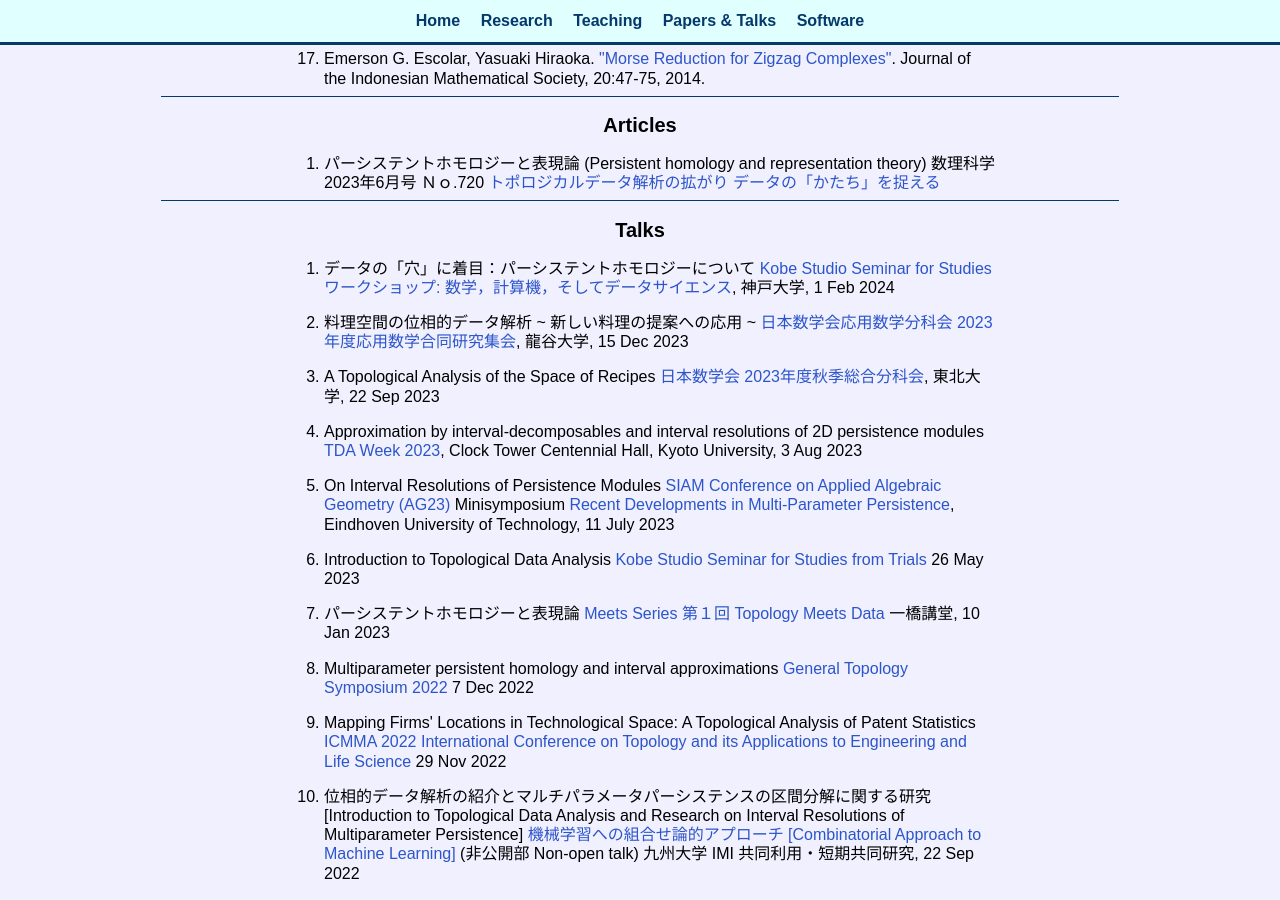
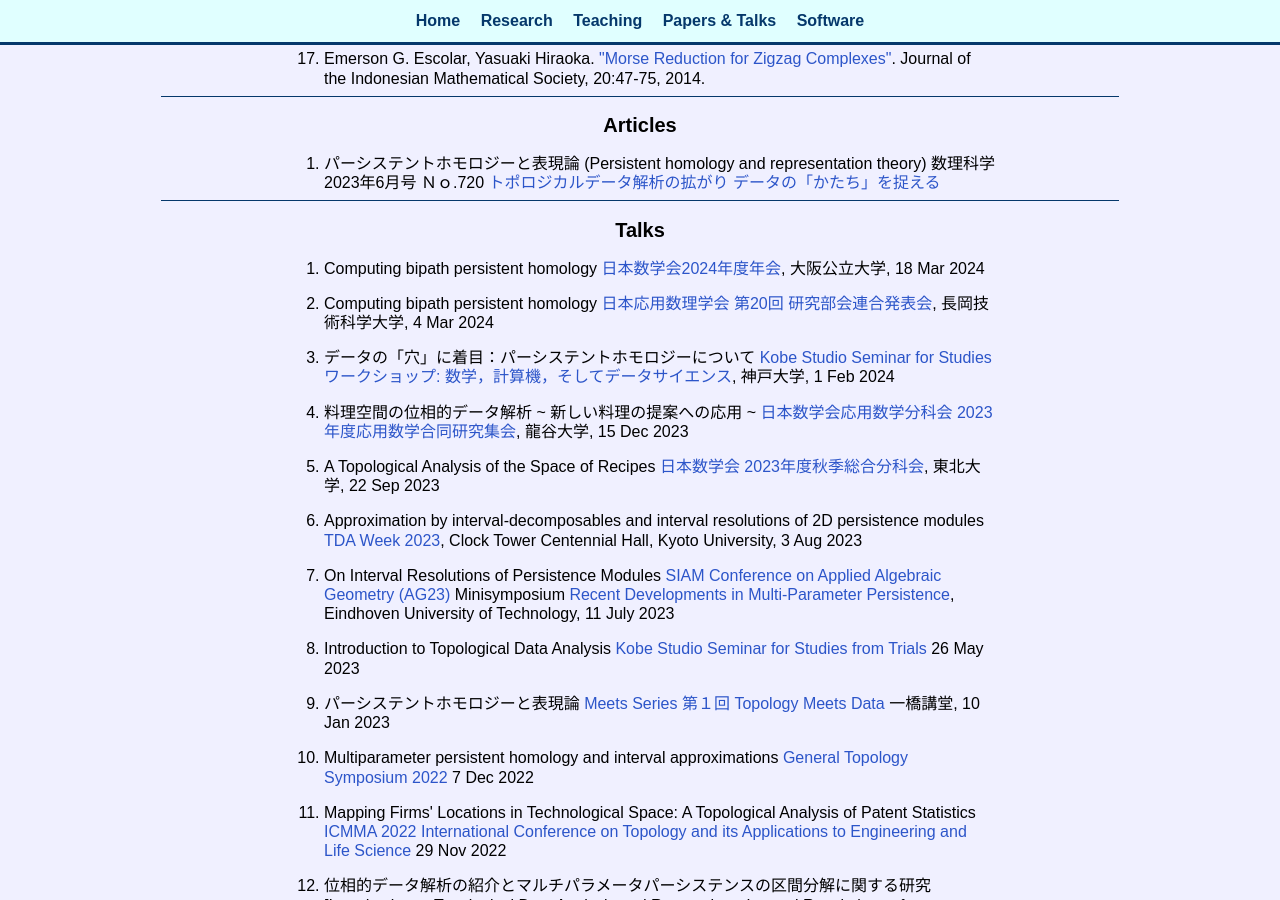
Before and after one commit to emerson-escolar/emerson-escolar.github.io, a Jekyll site: the page built from research_lists.html, in a window 1280 px wide and 900 px high, scrolled down 1879 px. Built offline with Jekyll 4.4.1, drawn with Linux system fonts in a browser that asks for light colours.

Commit message:
add recent talks

```diff
--- a/research_lists.html
+++ b/research_lists.html
@@ -277,6 +277,22 @@ title: Emer's Papers & Talks
 <section>
   <h2> Talks </h2>
   <ol class="wordbox paperlist">
+    <li>
+      Computing bipath persistent homology
+      <a target="_blank" href="https://www.mathsoc.jp/activity/meeting/omu24mar/index.html">
+        日本数学会2024年度年会</a>,
+      大阪公立大学,
+      18 Mar 2024
+    </li>
+
+    <li>
+      Computing bipath persistent homology
+      <a target="_blank" href="https://jsiam.org/union2024">
+        日本応用数理学会 第20回 研究部会連合発表会</a>,
+      長岡技術科学大学,
+      4 Mar 2024
+    </li>
+
     <li>
       データの「穴」に着目：パーシステントホモロジーについて
       <a target="_blank" href="https://wwwmain.h.kobe-u.ac.jp/kobe_studio_seminar/workshops/ws20240201.html.ja">
```
